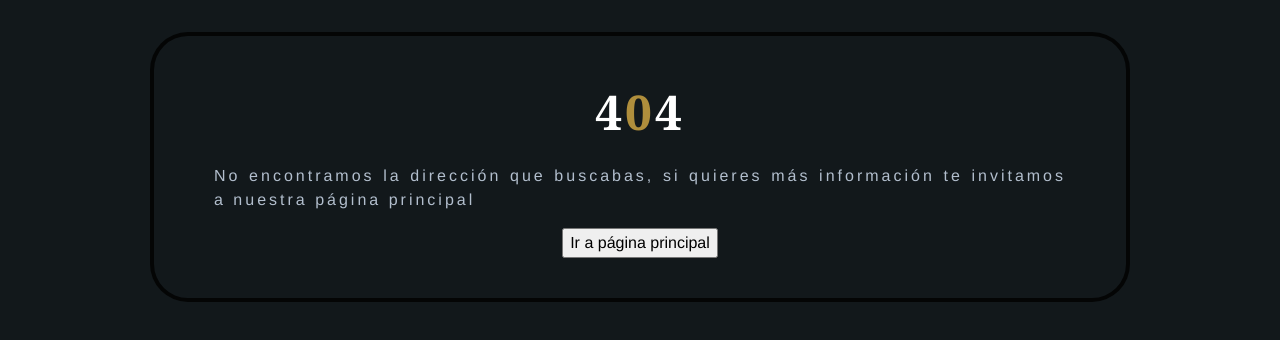
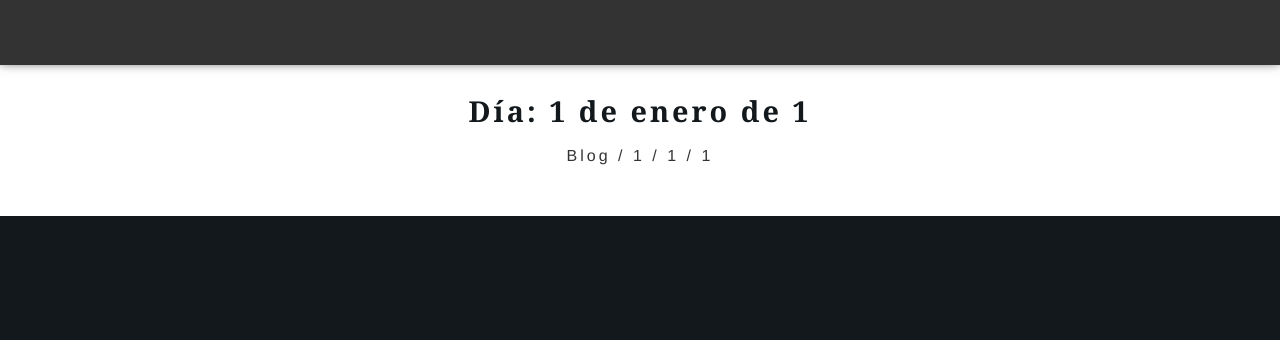
Before and after one commit to MEGAFRAN/clubtal, a Next.js app: page /blog/1/1/1 in a window 1280 px wide. Before the commit this address had no page. Shown: the top 340 px of the page. Built offline with nearby package versions, Linux system fonts and the light colour scheme.

Commit message:
Feature: Create page dinamic for show post that correspond to day with its styles and test

```diff
--- /dev/null
+++ b/app/styles/pages/blogDay.module.scss
@@ -0,0 +1,57 @@
+@use "../abstracts/colors";
+@use "../abstracts/mixins";
+@use "../abstracts/animations";
+
+.container {
+  background-color: colors.$primary-white;
+  min-height: 100%;
+  width: 100%;
+
+  a {
+    color: colors.$secondary-black;
+    text-decoration: none;
+  }
+
+  nav {
+    position: sticky;
+
+    & > div {
+      top: 0;
+    }
+  }
+
+  header {
+    align-items: center;
+    display: flex;
+    flex-flow: column wrap;
+    gap: 12px;
+    justify-content: space-between;
+
+    div {
+      color: colors.$secondary-black;
+
+      a {
+        transition: animations.$regular-transition;
+
+        &:hover {
+          @include mixins.linkcard-post-hover();
+        }
+      }
+    }
+  }
+
+  ul {
+    margin-bottom: 0;
+    padding-bottom: 24px;
+  }
+
+  h1 {
+    color: colors.$primary-black;
+    margin-top: 24px;
+    text-align: center;
+  }
+
+  main {
+    margin-top: 24px;
+  }
+}
--- /dev/null
+++ b/pages/blog/[year]/[month]/[day]/index.tsx
@@ -0,0 +1,108 @@
+import { useRouter } from "next/router"
+import { GetStaticProps, InferGetStaticPropsType } from "next"
+import Link from "next/link"
+import path from "path"
+import fs from "fs/promises"
+import { Post } from "../../../../../app/constants/types/components_props/types"
+import HOME_TEXT from "../../../../../app/services/pages/home-text"
+import Navbar from "../../../../../app/components/sections/above_fold/navbar/Navbar"
+import useDate from "../../../../../app/hook/useDate"
+import functionPost from "../../../../../app/services/utils/blog/post"
+import ListCardPost from "../../../../../app/components/list/card_post/ListCardPost"
+import styles from "../../../../../app/styles/pages/blogDay.module.scss"
+
+interface PageDayProps {
+  listPost: Post[]
+}
+
+type PathType = {
+  params: {
+    year: string
+    month: string
+    day: string
+  }
+}
+
+const postDirectory = path.join(process.cwd(), "post")
+
+export const getStaticPaths = async () => {
+  const files = await fs.readdir(postDirectory)
+  const paths: PathType[] = files.map((file) => {
+    const fileWithoutExtension = file.replace(/\.json$/, "")
+    const { yearPost, monthPost, dayPost } =
+      functionPost.getYearMonthDayFromString(fileWithoutExtension)
+    return {
+      params: {
+        year: yearPost,
+        month: monthPost,
+        day: dayPost,
+      },
+    }
+  })
+  return {
+    paths,
+    fallback: false,
+  }
+}
+
+export const getStaticProps: GetStaticProps<PageDayProps> = async ({ params }) => {
+  const year = params?.year
+  const month = params?.month
+  const day = params?.day
+  const files = await fs.readdir(postDirectory)
+  const promiseFilterFilesByYearMonthDay = files
+    .filter((file) => {
+      const fileWithoutExtension = file.replace(/\.json$/, "")
+      const { yearPost, monthPost, dayPost } =
+        functionPost.getYearMonthDayFromString(fileWithoutExtension)
+      return yearPost === year && monthPost === month && dayPost === day
+    })
+    .map(async (file) => {
+      const fileDirectory = await path.join(process.cwd(), `post/${file}`)
+      const contentFile = await fs.readFile(fileDirectory, "utf-8")
+      return JSON.parse(contentFile)
+    })
+  const listPost = await Promise.all(promiseFilterFilesByYearMonthDay)
+  return {
+    props: {
+      listPost,
+    },
+  }
+}
+
+export function PageDay({ listPost }: InferGetStaticPropsType<typeof getStaticProps>) {
+  const router = useRouter()
+  const { getStringMonth, deleteCeroStart } = useDate()
+  const { query, pathname } = router
+  const { year, month, day } = query
+  const isHomePage = pathname === "/"
+  const currentLanguage = { ...HOME_TEXT.spanishText }
+  const { homeNavbarOptions, ctaButtonTexts } = currentLanguage
+  const numberMonth = Number(month)
+  const stringMonth = getStringMonth(numberMonth).toLowerCase()
+  const stringDay = String(day)
+  const dayWithoutCeroStart = deleteCeroStart(stringDay)
+
+  return (
+    <div className={styles.container}>
+      <Navbar
+        options={homeNavbarOptions}
+        buttonText={ctaButtonTexts[0]}
+        mail={"info@clubtal.com"}
+        withLanguageToggle={isHomePage}
+      />
+      <header>
+        <h1>{`Día: ${dayWithoutCeroStart} de ${stringMonth} de ${year}`}</h1>
+        <div>
+          <Link href={"/blog"}>Blog</Link> / <Link href={`/blog/${year}`}>{year}</Link> /{" "}
+          <Link href={`/blog/${year}/${month}`}>{month}</Link> / <span>{day}</span>
+        </div>
+      </header>
+      <main>
+        <ListCardPost listPost={listPost} />
+      </main>
+    </div>
+  )
+}
+
+export default PageDay
```
Also changed, not shown: 1 other file (tests, documents, lock files or other folders).
